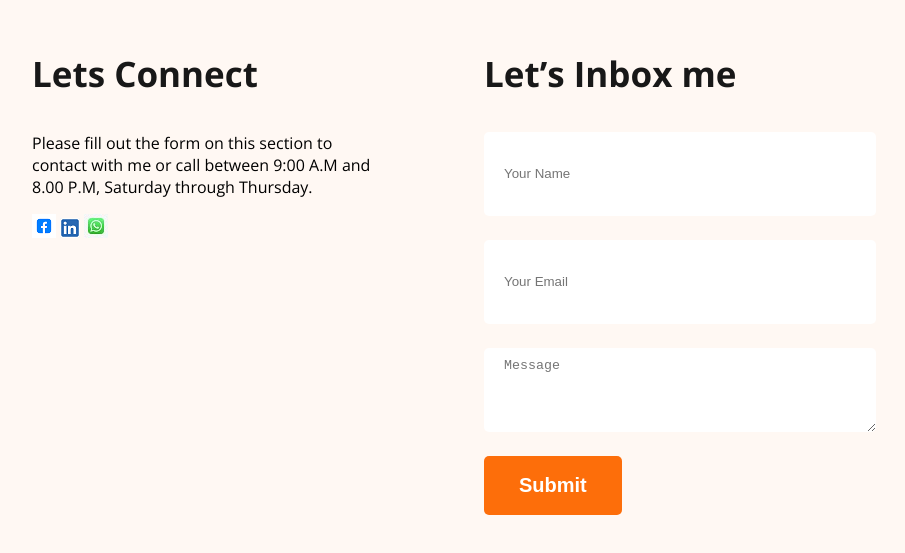
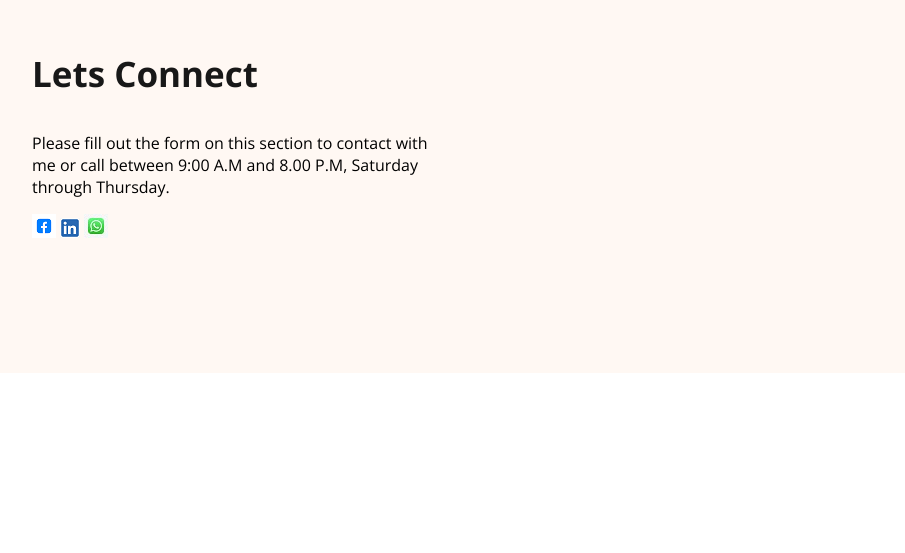
Before and after one commit to shoyebreza/portfolio, a plain HTML site: page index.html in a window 1280 px wide. Shown: the part 3864-4417 px from the top of the page, without its empty margins (206-1111 px from the left). After the commit the page ends 4245 px from the top, so only its background shows below. Drawn offline with nearby package versions, Linux system fonts and the light colour scheme.

Commit message:
Update index.html

```diff
--- a/index.html
+++ b/index.html
@@ -180,15 +180,6 @@
                 <a href="https://wa.me/+8801782873767" target="_blank"><img src="images/icons/whattsapp.png" alt="whatsapp"></a>
             </div>
         </div>
-        <div class="footer-column">
-            <h3 class="section-title">Let’s Inbox me</h3>
-            <form action="">
-                <input type="text" name="" id="" placeholder="Your Name">
-                <input type="email" name="" id="" placeholder="Your Email">
-                <textarea name="" id="" cols="30" rows="20" placeholder="Message"></textarea>
-                <input class="btn-primary" type="submit" value="Submit">
-            </form>
-        </div>
     </footer>
     <script>
         let mybutton = document.getElementById("myBtn");
```
